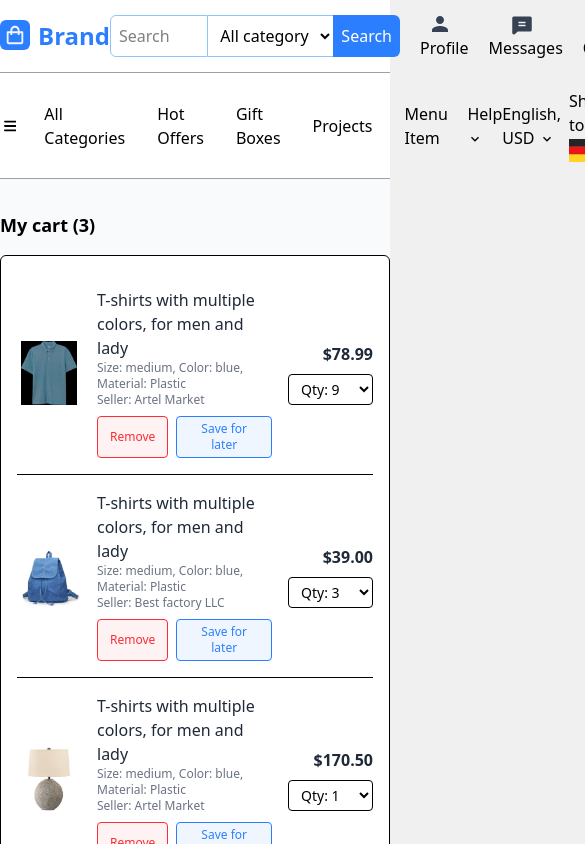
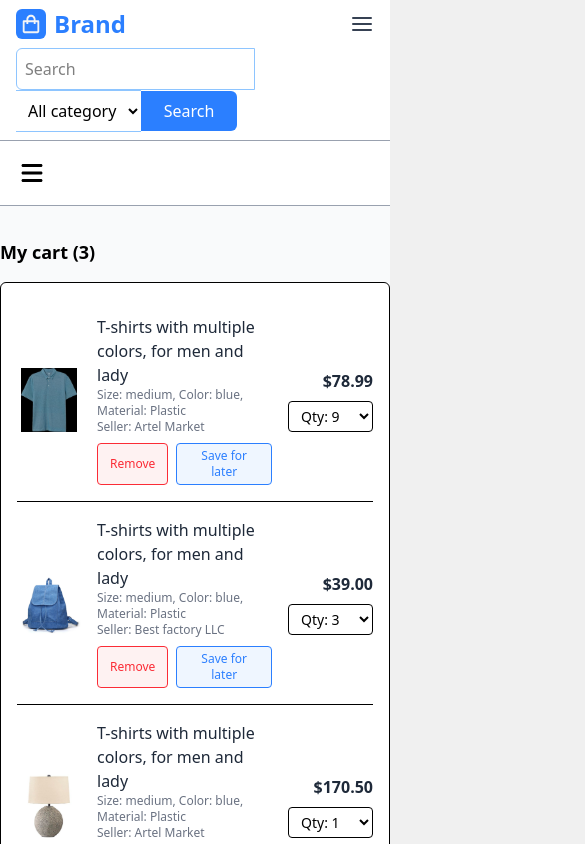
Before and after one commit to SohaibRaza66/ecommerce-frontend-design, a React (Vite) app: page /cart in a window 390 px wide. Shown: the top 844 px of the page, 585 px wide, since content can reach past the window. Built offline with nearby package versions, Linux system fonts and the light colour scheme.

Commit message:
first commit

```diff
--- a/src/Components/Consumer.jsx
+++ b/src/Components/Consumer.jsx
@@ -66,7 +66,7 @@ const Consumer = () => {
                 <h4 className="font-bold">{item.title}</h4>
                 <p>{item.description}</p>
                 </div>
-                <img src={item.image} alt={item.title} className="w-auto h-32 object-fit ms-auto" />
+                <img src={item.image} alt={item.title} className="md:w-auto h-32 object-fit ms-auto w-1/2" />
               </div>
             ))}
           </div>
--- a/src/Components/Offers.jsx
+++ b/src/Components/Offers.jsx
@@ -1,19 +1,59 @@
-import React,{useState,useEffect} from 'react'
+import React, { useState, useEffect } from 'react'
 
 const Offers = () => {
+  const targetDate = new Date(Date.now() + 5 * 24 * 60 * 60 * 1000);
+
+  const calculateTimeLeft = () => {
+    const now = new Date();
+    const difference = targetDate - now;
+    let timeLeft = {
+      days: '00',
+      hours: '00',
+      minutes: '00',
+      seconds: '00'
+    };
+    if (difference > 0) {
+      timeLeft = {
+        days: String(Math.floor(difference / (1000 * 60 * 60 * 24))).padStart(2, '0'),
+        hours: String(Math.floor((difference / (1000 * 60 * 60)) % 24)).padStart(2, '0'),
+        minutes: String(Math.floor((difference / (1000 * 60)) % 60)).padStart(2, '0'),
+        seconds: String(Math.floor((difference / 1000) % 60)).padStart(2, '0')
+      };
+    }
+    return timeLeft;
+  };
+
+  const [timeLeft, setTimeLeft] = useState(calculateTimeLeft());
+
+  useEffect(() => {
+    const timer = setInterval(() => {
+      setTimeLeft(calculateTimeLeft());
+    }, 1000);
+    return () => clearInterval(timer);
+  }, []);
+
   return (
     <>
-    <div className="container bg-white rounded-md mt-4 flex m-auto">
+      <div className="container bg-white rounded-md mt-4 md:flex m-auto grid">
         <div className="time p-4">
           <h2 className="text-2xl font-semi-bold">Deals and Offer</h2>
           <p className='text-gray-400'>Hygiene Equipments</p>
           <div className="timer flex mt-2">
-          <p className='grid ms-2 justify-center items-center text-center p-2 rounded-md bg-gray-500 text-white'>00 <span>Days</span></p>
-          <p className='grid ms-2 justify-center items-center text-center p-2 rounded-md bg-gray-500 text-white'>00 <span>Hours</span></p>
-          <p className='grid ms-2 justify-center items-center text-center p-2 rounded-md bg-gray-500 text-white'>00 <span>Minutes</span></p>
-          <p className='grid ms-2 justify-center items-center text-center p-2 rounded-md bg-gray-500 text-white'>00 <span>Seconds</span></p>
+            <p className='grid ms-2 justify-center items-center text-center p-2 rounded-md bg-gray-500 text-white'>
+              {timeLeft.days} <span>Days</span>
+            </p>
+            <p className='grid ms-2 justify-center items-center text-center p-2 rounded-md bg-gray-500 text-white'>
+              {timeLeft.hours} <span>Hours</span>
+            </p>
+            <p className='grid ms-2 justify-center items-center text-center p-2 rounded-md bg-gray-500 text-white'>
+              {timeLeft.minutes} <span>Minutes</span>
+            </p>
+            <p className='grid ms-2 justify-center items-center text-center p-2 rounded-md bg-gray-500 text-white'>
+              {timeLeft.seconds} <span>Seconds</span>
+            </p>
           </div>
         </div>
+        <div className='offers md:flex grid'>
           <div className="img w-3/12 p-4">
             <img src="image 35.jpg" alt="Offer 1" className='w-40 h-40 object-contain m-auto' />
             <p className='m-auto w-max mt-2 mb-2'>Smart Watches</p>
@@ -40,8 +80,8 @@ const Offers = () => {
             <p className='bg-red-300 text-red-600 w-max px-4 py-2 rounded-4xl m-auto'>-25%</p>
           </div>
         </div>
+      </div>
     </>
   )
 }
-
 export default Offers
--- a/src/Layouts/Header.jsx
+++ b/src/Layouts/Header.jsx
@@ -1,18 +1,29 @@
-import React from "react";
+import React, { useState } from "react";
 import { BiHeart, BiShoppingBag, BiCart } from "react-icons/bi";
 import { MdPerson } from "react-icons/md";
 import { Link } from "react-router";
 import { PiChatTextFill } from "react-icons/pi";
+import { FiMenu } from "react-icons/fi";
+
 const Header = () => {
+  const [menuOpen, setMenuOpen] = useState(false);
+
   return (
     <>
-      <header className="sticky top-0 z-50 border-b border-b-gray-400 bg-white">
-        <div className="header-container flex items-center justify-center-safe w-full container m-auto">
-          <div className="header-brand flex mr-auto">
+      <header className="sticky top-0 z-50 border-b border-b-gray-400 bg-white w-full">
+        <div className="header-container flex flex-wrap items-center justify-between w-full container m-auto px-4 py-2">
+          <div className="header-brand flex items-center mr-auto">
             <BiShoppingBag className="text-3xl text-gray-100 mr-2 bg-blue-500 rounded-md p-1" />
-            <h1 className="text-blue-500 text-2xl mr-auto font-bold">Brand</h1>
+            <h1 className="text-blue-500 text-2xl font-bold">Brand</h1>
           </div>
-          <div className="input flex w-full max-w-xl">
+          <button
+            className="lg:hidden ms-auto text-2xl text-gray-700"
+            onClick={() => setMenuOpen(!menuOpen)}
+            aria-label="Toggle menu"
+          >
+            <FiMenu />
+          </button>
+          <div className="input hidden lg:flex w-full max-w-xl mx-6">
             <input
               type="search"
               className="border border-blue-300 p-2 rounded-l-md outline-0 w-full h-auto"
@@ -38,25 +49,56 @@ const Header = () => {
               Search
             </button>
           </div>
-          <div className="header-icons flex items-center ms-auto">
+          <div
+            className={`header-icons flex-col lg:flex-row flex items-center ms-auto gap-2 lg:gap-0 ${
+              menuOpen ? "flex" : "hidden"
+            } lg:flex bg-white lg:bg-transparent absolute lg:static top-full left-0 w-full lg:w-auto shadow lg:shadow-none py-4 lg:py-0`}
+          >
             <div className="profile ms-5 grid place-items-center">
               <MdPerson className="text-2xl text-gray-700 mr-2" />
-              <p>Profile</p>
+              <p className="text-xs lg:text-base">Profile</p>
             </div>
             <div className="message ms-5 grid place-items-center">
               <PiChatTextFill className="text-2xl text-gray-700 mr-2" />
-              <p>Messages</p>
+              <p className="text-xs lg:text-base">Messages</p>
             </div>
             <div className="order ms-5 grid place-items-center">
               <BiHeart className="text-2xl text-gray-700 mr-2" />
-              <p>Orders</p>
+              <p className="text-xs lg:text-base">Orders</p>
             </div>
             <div className="cart ms-5 grid place-items-center">
               <Link to="/cart">
                 <BiCart className="text-2xl text-gray-700" />
-                <p>My Cart</p>
+                <p className="text-xs lg:text-base">My Cart</p>
               </Link>
             </div>
+          </div>
+          {/* Mobile Search Input */}
+          <div className="input w-full mt-2 lg:hidden">
+            <input
+              type="search"
+              className="border border-blue-300 p-2 rounded-l-md outline-0 w-2/3 h-auto"
+              name="search"
+              id="search-mobile"
+              placeholder="Search"
+            />
+            <select
+              name="category"
+              id="category-mobile"
+              className="border-t border-b border-blue-300 p-2 outline-0 w-auto"
+              style={{ borderLeft: "none", borderRadius: 0 }}
+            >
+              <option value="">All category</option>
+              <option value="clothing">Clothing</option>
+              <option value="electronics">Electronics</option>
+              <option value="home">Home</option>
+            </select>
+            <button
+              className="bg-blue-500 text-white p-2 rounded-r-md w-24"
+              type="submit"
+            >
+              Search
+            </button>
           </div>
         </div>
       </header>
--- a/src/Layouts/Navbar.jsx
+++ b/src/Layouts/Navbar.jsx
@@ -1,38 +1,74 @@
-import React from "react";
+import React, { useState } from "react";
 import { FaBars } from "react-icons/fa6";
 import { MdKeyboardArrowDown } from "react-icons/md";
 import { Link } from "react-router";
 
 const Navbar = () => {
+  const [menuOpen, setMenuOpen] = useState(false);
+
   return (
     <>
-      <nav className="sticky top-0 z-50 border-b border-b-gray-400 bg-white">
-        <div className="navbar-container flex items-center justify-between w-full container m-auto pt-4 pb-4">
+      <nav className="top-0 z-40 border-b border-b-gray-400 bg-white">
+        <div className="navbar-container flex items-center justify-between w-full container m-auto pt-4 pb-4 px-4">
           <div className="flex items-center">
-            <FaBars className="text-2xl mr-2 rounded-md p-1" />
-            <ul className="flex items-center">
-              <Link to={"/products"}><li className="mx-4">All Categories</li></Link>
-              <li className="mx-4">Hot Offers</li>
-              <li className="mx-4">Gift Boxes</li>
-              <li className="mx-4">Projects</li>
-              <li className="mx-4">Menu Item</li>
-              <li>
+            <button
+              className="lg:hidden text-2xl mr-2 rounded-md p-1"
+              onClick={() => setMenuOpen(!menuOpen)}
+              aria-label="Toggle menu"
+            >
+              <FaBars />
+            </button>
+            {/* Desktop Menu */}
+            <ul className="hidden lg:flex items-center">
+              <Link to={"/products"}>
+                <li className="mx-4 cursor-pointer">All Categories</li>
+              </Link>
+              <li className="mx-4 cursor-pointer">Hot Offers</li>
+              <li className="mx-4 cursor-pointer">Gift Boxes</li>
+              <li className="mx-4 cursor-pointer">Projects</li>
+              <li className="mx-4 cursor-pointer">Menu Item</li>
+              <li className="mx-4 cursor-pointer">
                 Help <MdKeyboardArrowDown className="inline" />
               </li>
             </ul>
           </div>
           <div className="flex items-center">
-            <div className="language">
+            <div className="language hidden lg:block">
               <p>
                 English, USD <MdKeyboardArrowDown className="inline" />
               </p>
             </div>
-            <div className="ship ms-2">
+            <div className="ship ms-2 hidden lg:block">
               <p>
                 Ship to <img src="DE@2x.jpg" className="inline w-8" alt="" />
               </p>
             </div>
           </div>
+        </div>
+        {/* Mobile Menu */}
+        <div
+          className={`lg:hidden bg-white border-t border-gray-200 shadow transition-all ${
+            menuOpen ? "block" : "hidden"
+          }`}
+        >
+          <ul className="flex flex-col px-6 py-4 gap-2">
+            <Link to={"/products"}>
+              <li className="py-2 cursor-pointer border-b">All Categories</li>
+            </Link>
+            <li className="py-2 cursor-pointer border-b">Hot Offers</li>
+            <li className="py-2 cursor-pointer border-b">Gift Boxes</li>
+            <li className="py-2 cursor-pointer border-b">Projects</li>
+            <li className="py-2 cursor-pointer border-b">Menu Item</li>
+            <li className="py-2 cursor-pointer border-b">
+              Help <MdKeyboardArrowDown className="inline" />
+            </li>
+            <li className="py-2 cursor-pointer border-b">
+              English, USD <MdKeyboardArrowDown className="inline" />
+            </li>
+            <li className="py-2 cursor-pointer">
+              Ship to <img src="DE@2x.jpg" className="inline w-8" alt="" />
+            </li>
+          </ul>
         </div>
       </nav>
     </>
```
Lines whose indentation alone changed are shown as unchanged.
